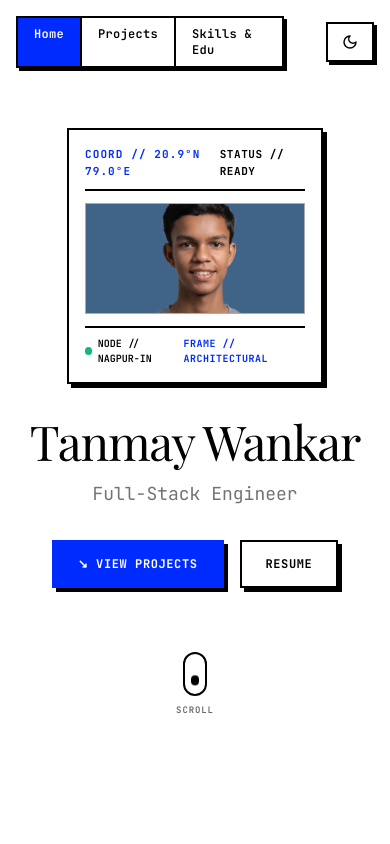
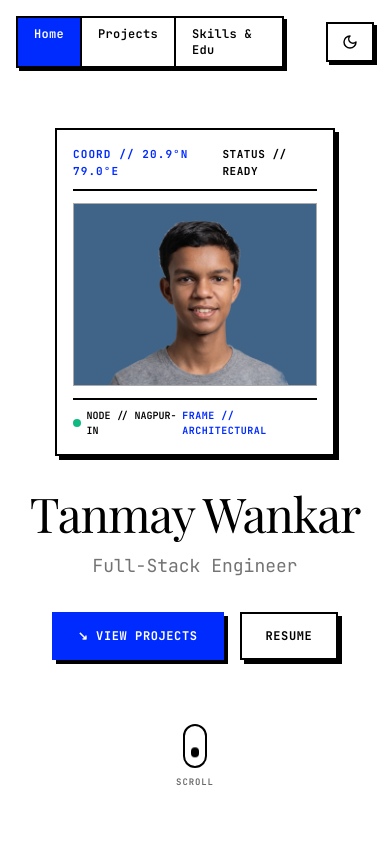
Before and after one commit to tanmaywankar/Portfolio-redesign, a React (Vite) app: page / in a window 390 px wide. Shown: the top 844 px of the page. Built offline with nearby package versions, Linux system fonts and the light colour scheme; no server answers; a web font is replaced by a local one.

Commit message:
fix(responsive): lock photo viewport to 4:3 on mobile while keeping PC layout intact

```diff
--- a/src/components/hero/HeroGraphic.jsx
+++ b/src/components/hero/HeroGraphic.jsx
@@ -4,7 +4,7 @@ export const HeroGraphic = ({ photoSrc }) => {
   return (
     <div className="relative w-full flex justify-center lg:justify-end items-center">
       <div
-        className="w-64 h-64 sm:w-80 sm:h-80 md:w-96 md:h-96 border-2 border-ink dark:border-white bg-white dark:bg-charcoalCard p-4 sm:p-5 shadow-brutalist dark:shadow-[4px_4px_0px_0px_#002BFF] flex flex-col justify-between relative transition-all duration-200 hover:-translate-y-1 mx-auto lg:mx-0 group"
+        className="w-full max-w-[280px] sm:max-w-[320px] md:max-w-none md:w-96 lg:w-96 lg:h-96 border-2 border-ink dark:border-white bg-white dark:bg-charcoalCard p-4 sm:p-5 shadow-brutalist dark:shadow-[4px_4px_0px_0px_#002BFF] flex flex-col justify-between relative transition-all duration-200 hover:-translate-y-1 mx-auto lg:mx-0 group"
         data-cursor="hover-btn"
       >
         {/* Top Technical Metadata Stamp */}
@@ -18,7 +18,7 @@ export const HeroGraphic = ({ photoSrc }) => {
         </div>
 
         {/* Center Architectural Viewport Container for Portrait Photo */}
-        <div className="relative flex-1 my-3 border border-ink/30 dark:border-white/30 bg-neutral-100 dark:bg-neutral-900 flex items-center justify-center overflow-hidden">
+        <div className="relative w-full aspect-[4/3] lg:aspect-auto lg:flex-1 my-3 border border-ink/30 dark:border-white/30 bg-neutral-100 dark:bg-neutral-900 flex items-center justify-center overflow-hidden">
           {photoSrc ? (
             <img
               src={photoSrc}
```
